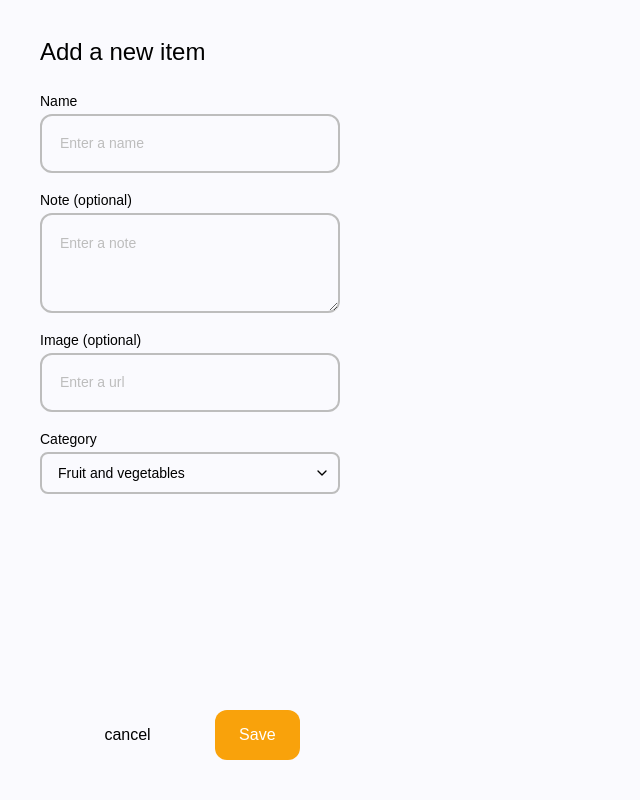
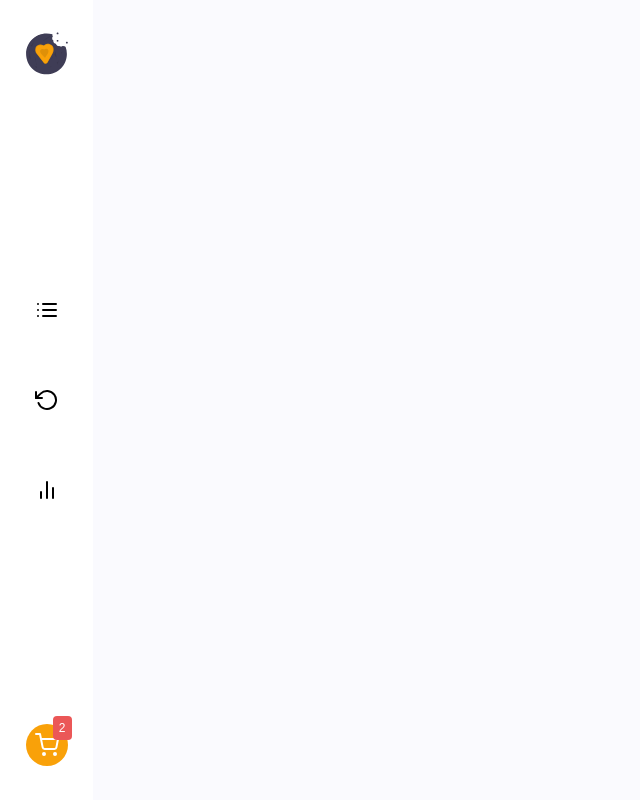
Before and after one commit to barbaraperic/shopping-list, a React (Vite) app: page /history in a window 1280 px wide. Shown: the whole page, without its empty margins (0-640 px from the left). Built offline with nearby package versions, Linux system fonts and the light colour scheme.

Commit message:
FIX: fiddle component on hover

```diff
--- a/src/App.js
+++ b/src/App.js
@@ -1,10 +1,10 @@
-import Home from './pages/Home'
+import Navigation from './containers/Navigation'
 import "./App.css";
 
 const App = () => {
   return (
     <div>
-      <Home />
+      <Navigation />
     </div>
   )
 }
--- a/src/assets/icons/NavIcon.js
+++ b/src/assets/icons/NavIcon.js
@@ -41,4 +41,10 @@ const Fiddle = styled.div`
   background-color: #F9A109;
   border-top-right-radius: 6px;
   border-bottom-right-radius: 6px;
+  visibility: hidden;
+
+  ${Wrapper}:hover & {
+    visibility: visible
+  }
+
 `
--- a/src/containers/Tabs/index.js
+++ b/src/containers/Tabs/index.js
@@ -49,7 +49,7 @@ const TooltipWrapper = styled.span`
   left: 102px;
   border-radius: 4px;
 
-  &::after {
+  &:hover::after {
     content: '';
     position: absolute;
     left: 0;
```
